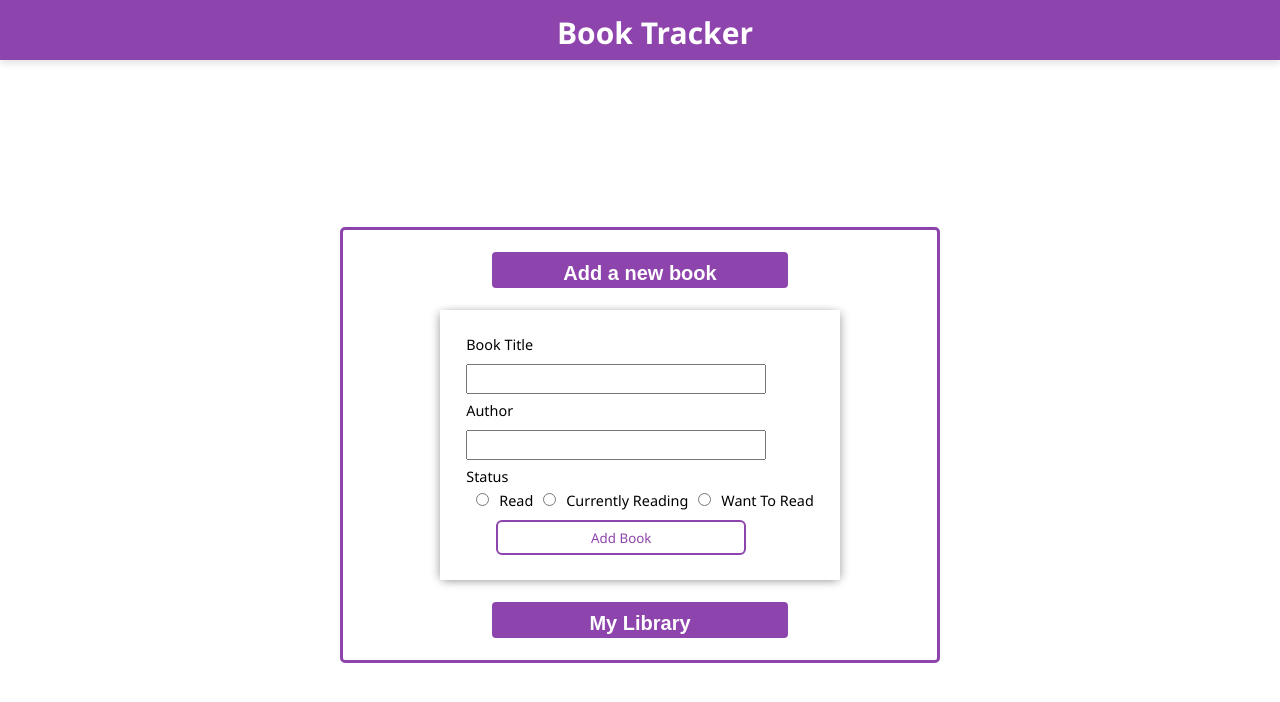
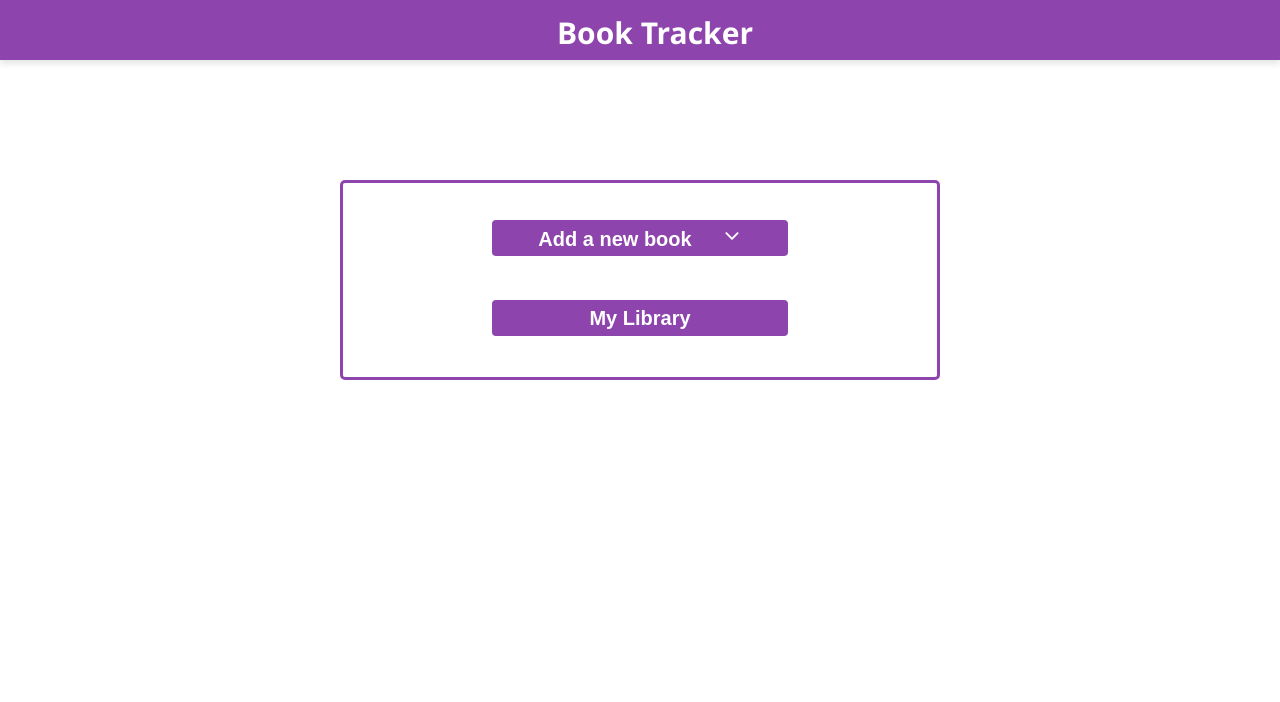
Before and after one commit to MuneebMoosa/Book-Tracker, a React (Vite) app: page / in a window 1280 px wide. Shown: the top 702 px of the page. Built offline with nearby package versions, Linux system fonts and the light colour scheme.

Commit message:
add a new book drop down added when clicking the add a new  book an filed come later it was fixed no button toggle added

```diff
--- a/package.json
+++ b/package.json
@@ -12,7 +12,8 @@
   "dependencies": {
     "icons": "^1.0.0",
     "react": "^19.1.0",
-    "react-dom": "^19.1.0"
+    "react-dom": "^19.1.0",
+    "react-icons": "^5.5.0"
   },
   "devDependencies": {
     "@eslint/js": "^9.30.1",
--- a/src/HomePage/Home.css
+++ b/src/HomePage/Home.css
@@ -1,7 +1,7 @@
 .main-container {
   display: flex;
   flex-direction: column;
-  justify-content: center;
+  justify-content: flex-start;
   align-items: center;
   height: 100vh;
   padding-top: 80px;
@@ -26,17 +26,15 @@
   text-align: center;
 }
 .field-container{
-  margin-top: 10px;
+  margin-top: 100px;
   min-height: 200px;
   width: 600px;
   display: flex;
   flex-direction: column;
-  justify-content: center;
+  justify-content: flex-start;
   align-items: center;
   border: 3px solid var(--primary-color);
   border-radius: 5px;
-
-
 }
 .home-btn{
   width: 300px;
@@ -47,11 +45,14 @@
   background-color: var(--primary-color);
   border: 2px solid #fff;
   border-radius: 6px;
-  padding: 10px;
+  margin-top: 30px;
 }
 .first-btn{
   margin-bottom: 20px;
-  margin-top: 20px;
+  margin-top: 35px;
+}
+.first-btn span{
+  margin-left: 30px;
 }
 .second-btn{
   margin-bottom: 20px;
--- a/src/HomePage/Home.jsx
+++ b/src/HomePage/Home.jsx
@@ -1,16 +1,28 @@
-import React from 'react'
+
 import "./Home.css"
+import { useState } from 'react';
+import { IoIosArrowDown , IoIosArrowUp } from "react-icons/io";
+
 const Home = () => {
+
+   const [showAddForm, setShowAddForm] = useState(false);
+
   return (
     <div className="main-container">
       <nav className='nav-space'>
         <h1 className='nav-head'>Book Tracker</h1>
       </nav>
       <div className="field-container">
-          <button className="home-btn first-btn">
-            Add a new book
+          <button className="home-btn first-btn"
+          onClick={() => setShowAddForm(!showAddForm)}
+          >
+             Add a new book
+            <span>
+              {showAddForm ? <IoIosArrowUp /> : <IoIosArrowDown />}
+            </span>
           </button>
 
+          {showAddForm && (
           <div className="add-container">
               <form action="">
                   <label htmlFor='title'>Book Title</label>
@@ -43,7 +55,7 @@ const Home = () => {
                   </button>
               </form>
           </div>
-
+        )}
           <button  className="home-btn second-btn">
                 My Library
           </button>
```
Also changed, not shown: 1 other file (tests, documents, lock files or other folders).
